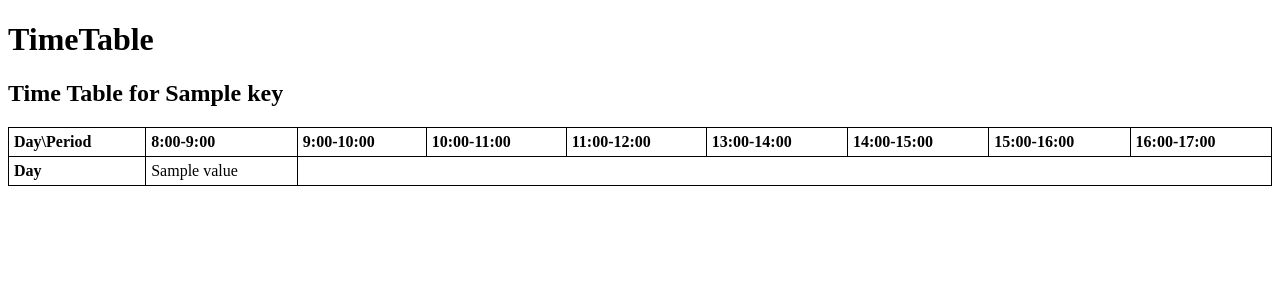
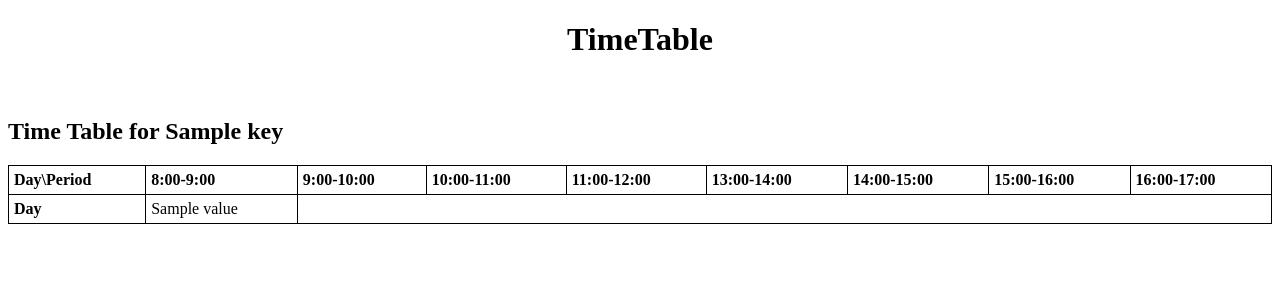
Before and after one commit to mirzabob/timetable-scheduling, a Django app: template catalog/templates/timetable.html in a window 1280 px wide. Shown: the top 300 px of the page. Run offline with Django 3.2, Linux system fonts and the light colour scheme; the template is opened without the code that fills it: most values are stand-ins (such as "Sample title", 1, 10 or a date in 2020).

Commit message:
aligning text in center

```diff
--- a/catalog/templates/timetable.html
+++ b/catalog/templates/timetable.html
@@ -15,7 +15,8 @@
     <title>Title</title>
 </head>
 <body>
-<h1>TimeTable</h1>
+<h1 style="text-align:center;">TimeTable</h1>
+<br>
 {% for key, value in context.items %}
     <h2>Time Table for {{key}}</h2>
     <table style="width:100%">
```
